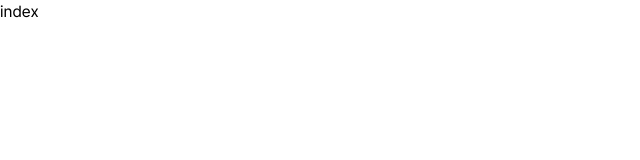
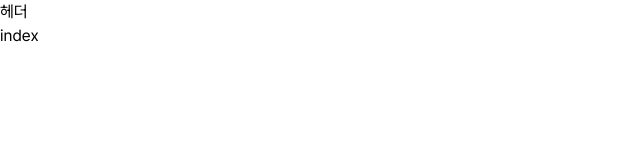
Before and after one commit to muzi55/bookly, a Next.js app: page / in a window 1280 px wide. Shown: the top 160 px of the page, without its empty margins (0-640 px from the left). Built offline with nearby package versions, Linux system fonts and the light colour scheme.

Commit message:
doc/ header 구조 세팅

```diff
--- /dev/null
+++ b/src/app/components/header/Header.tsx
@@ -0,0 +1,3 @@
+export default function Header() {
+	return <header>헤더</header>;
+}
--- a/src/app/layout.tsx
+++ b/src/app/layout.tsx
@@ -2,6 +2,8 @@ import "./globals.css";
 
 import type { Metadata } from "next";
 import localFont from "next/font/local";
+
+import Header from "./components/header/Header";
 
 const pretendard = localFont({
 	src: "./fonts/PretendardVariable.woff2",
@@ -22,7 +24,10 @@ export default function RootLayout({
 }>) {
 	return (
 		<html lang="ko" className={`${pretendard.variable}`}>
-			<body className={pretendard.className}>{children}</body>
+			<body className={pretendard.className}>
+				<Header />
+				{children}
+			</body>
 		</html>
 	);
 }
```
